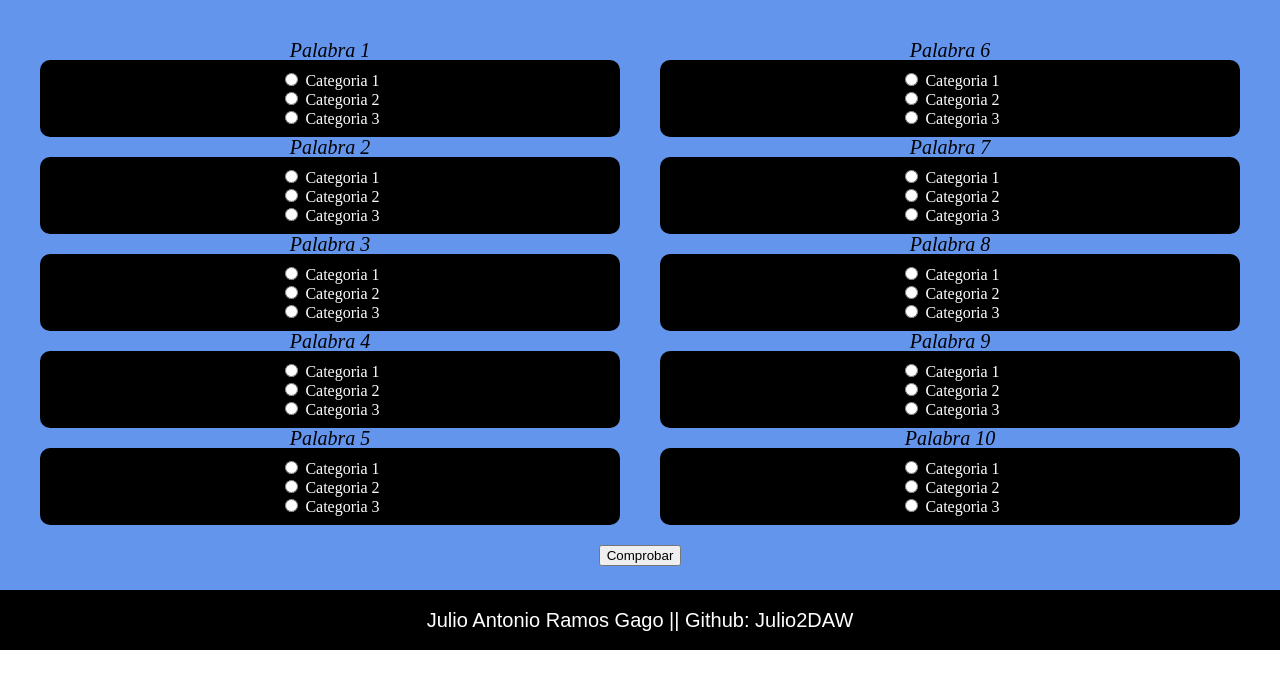
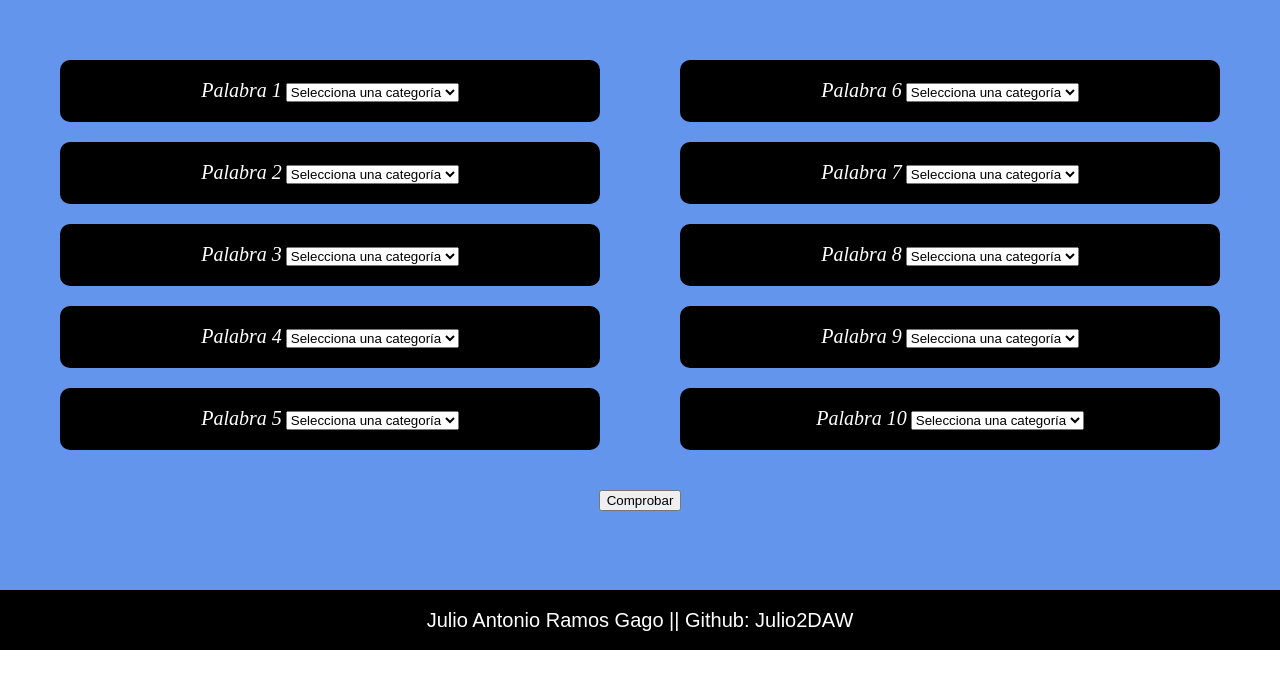
Before and after one commit to Julio2DAW/ramos_gago_julio_aprende_ingles, a PHP site: page /mockup/practica.html in a window 1280 px wide. Shown: the part 80-769 px from the top of the page. Run offline with PHP 8.4, Linux system fonts and the light colour scheme.

Commit message:
mockup cambiado

```diff
--- a/css/estilos.css
+++ b/css/estilos.css
@@ -38,20 +38,17 @@ main{
     padding: 20px;
 }
 
-.categoria{
-    padding: 10px;
-    color: white;
+.elemento{
+
     background-color: black;
+    padding: 20px;
+    margin: 20px;
     border-radius: 10px;
-    -webkit-border-radius: 10px;
-    -moz-border-radius: 10px;
-    -ms-border-radius: 10px;
-    -o-border-radius: 10px;
-    -webkit-border-radius: 10px;
 }
 
 .elemento > label{
 
     font-size: 20px;
     font-style: oblique;
+    color: white;
 }
--- a/mockup/practica.html
+++ b/mockup/practica.html
@@ -19,115 +19,115 @@
                 <div class="columna">
                     <div class="elemento">
                         <label>Palabra 1</label>
-                        <div class="categoria">
-                            <input type="radio" />
-                            <label>Categoria 1</label><br>
-                            <input type="radio" />
-                            <label>Categoria 2</label><br>
-                            <input type="radio" />
-                            <label>Categoria 3</label><br>
-                        </div>
+                        <select name="" id="">
+                            <option value="">Selecciona una categoría</option>
+                            <option value="">Categoria 1</option>
+                            <option value="">Categoria 2</option>
+                            <option value="">Categoria 3</option>
+                            <option value="">Categoria 4</option>
+                            <option value="">Categoria 5</option>
+                        </select>
                     </div>
                     <div class="elemento">
                         <label>Palabra 2</label>
-                        <div class="categoria">
-                            <input type="radio" />
-                            <label>Categoria 1</label><br>
-                            <input type="radio" />
-                            <label>Categoria 2</label><br>
-                            <input type="radio" />
-                            <label>Categoria 3</label><br>
-                        </div>
+                        <select name="" id="">
+                            <option value="">Selecciona una categoría</option>
+                            <option value="">Categoria 1</option>
+                            <option value="">Categoria 2</option>
+                            <option value="">Categoria 3</option>
+                            <option value="">Categoria 4</option>
+                            <option value="">Categoria 5</option>
+                        </select>
                     </div>
                     <div class="elemento">
                         <label>Palabra 3</label>
-                        <div class="categoria">
-                            <input type="radio" />
-                            <label>Categoria 1</label><br>
-                            <input type="radio" />
-                            <label>Categoria 2</label><br>
-                            <input type="radio" />
-                            <label>Categoria 3</label><br>
-                        </div>
+                        <select name="" id="">
+                            <option value="">Selecciona una categoría</option>
+                            <option value="">Categoria 1</option>
+                            <option value="">Categoria 2</option>
+                            <option value="">Categoria 3</option>
+                            <option value="">Categoria 4</option>
+                            <option value="">Categoria 5</option>
+                        </select>
                     </div>
                     <div class="elemento">
                         <label>Palabra 4</label>
-                        <div class="categoria">
-                            <input type="radio" />
-                            <label>Categoria 1</label><br>
-                            <input type="radio" />
-                            <label>Categoria 2</label><br>
-                            <input type="radio" />
-                            <label>Categoria 3</label><br>
-                        </div>
+                        <select name="" id="">
+                            <option value="">Selecciona una categoría</option>
+                            <option value="">Categoria 1</option>
+                            <option value="">Categoria 2</option>
+                            <option value="">Categoria 3</option>
+                            <option value="">Categoria 4</option>
+                            <option value="">Categoria 5</option>
+                        </select>
                     </div>
                     <div class="elemento">
                         <label>Palabra 5</label>
-                        <div class="categoria">
-                            <input type="radio" />
-                            <label>Categoria 1</label><br>
-                            <input type="radio" />
-                            <label>Categoria 2</label><br>
-                            <input type="radio" />
-                            <label>Categoria 3</label><br>
-                        </div>
+                        <select name="" id="">
+                            <option value="">Selecciona una categoría</option>
+                            <option value="">Categoria 1</option>
+                            <option value="">Categoria 2</option>
+                            <option value="">Categoria 3</option>
+                            <option value="">Categoria 4</option>
+                            <option value="">Categoria 5</option>
+                        </select>
                     </div>
                 </div>
                 <div class="columna">
                     <div class="elemento">
                         <label>Palabra 6</label>
-                        <div class="categoria">
-                            <input type="radio" />
-                            <label>Categoria 1</label><br>
-                            <input type="radio" />
-                            <label>Categoria 2</label><br>
-                            <input type="radio" />
-                            <label>Categoria 3</label><br>
-                        </div>
+                        <select name="" id="">
+                            <option value="">Selecciona una categoría</option>
+                            <option value="">Categoria 1</option>
+                            <option value="">Categoria 2</option>
+                            <option value="">Categoria 3</option>
+                            <option value="">Categoria 4</option>
+                            <option value="">Categoria 5</option>
+                        </select>
                     </div>
                     <div class="elemento">
                         <label>Palabra 7</label>
-                        <div class="categoria">
-                            <input type="radio" />
-                            <label>Categoria 1</label><br>
-                            <input type="radio" />
-                            <label>Categoria 2</label><br>
-                            <input type="radio" />
-                            <label>Categoria 3</label><br>
-                        </div>
+                        <select name="" id="">
+                            <option value="">Selecciona una categoría</option>
+                            <option value="">Categoria 1</option>
+                            <option value="">Categoria 2</option>
+                            <option value="">Categoria 3</option>
+                            <option value="">Categoria 4</option>
+                            <option value="">Categoria 5</option>
+                        </select>
                     </div>
                     <div class="elemento">
                         <label>Palabra 8</label>
-                        <div class="categoria">
-                            <input type="radio" />
-                            <label>Categoria 1</label><br>
-                            <input type="radio" />
-                            <label>Categoria 2</label><br>
-                            <input type="radio" />
-                            <label>Categoria 3</label><br>
-                        </div>
+                        <select name="" id="">
+                            <option value="">Selecciona una categoría</option>
+                            <option value="">Categoria 1</option>
+                            <option value="">Categoria 2</option>
+                            <option value="">Categoria 3</option>
+                            <option value="">Categoria 4</option>
+                            <option value="">Categoria 5</option>
+                        </select>
                     </div>
                     <div class="elemento">
                         <label>Palabra 9</label>
-                        <div class="categoria">
-                            <input type="radio" />
-                            <label>Categoria 1</label><br>
-                            <input type="radio" />
-                            <label>Categoria 2</label><br>
-                            <input type="radio" />
-                            <label>Categoria 3</label><br>
-                        </div>
+                        <select name="" id="">
+                            <option value="">Selecciona una categoría</option>
+                            <option value="">Categoria 1</option>
+                            <option value="">Categoria 2</option>
+                            <option value="">Categoria 3</option>
+                            <option value="">Categoria 4</option>
+                            <option value="">Categoria 5</option>
+                        </select>
                     </div>
                     <div class="elemento">
                         <label>Palabra 10</label>
-                        <div class="categoria">
-                            <input type="radio" />
-                            <label>Categoria 1</label><br>
-                            <input type="radio" />
-                            <label>Categoria 2</label><br>
-                            <input type="radio" />
-                            <label>Categoria 3</label><br>
-                        </div>
+                        <select name="" id="">
+                            <option value="">Selecciona una categoría</option>
+                            <option value="">Categoria 1</option>
+                            <option value="">Categoria 2</option>
+                            <option value="">Categoria 3</option>
+                            <option value="">Categoria 4</option>
+                            <option value="">Categoria 5</option>
+                        </select>
                     </div>
                 </div>
             </div>
```
